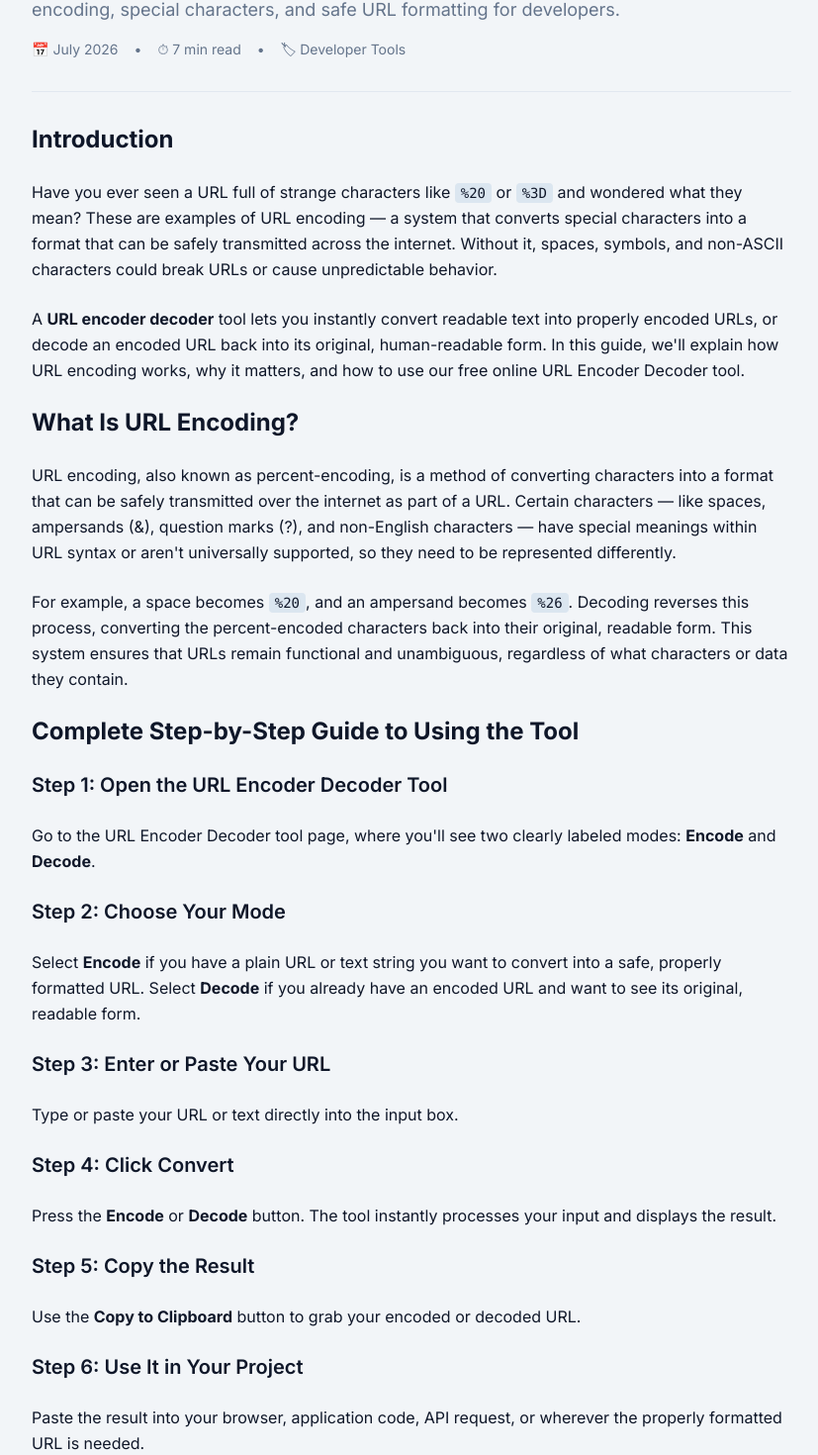
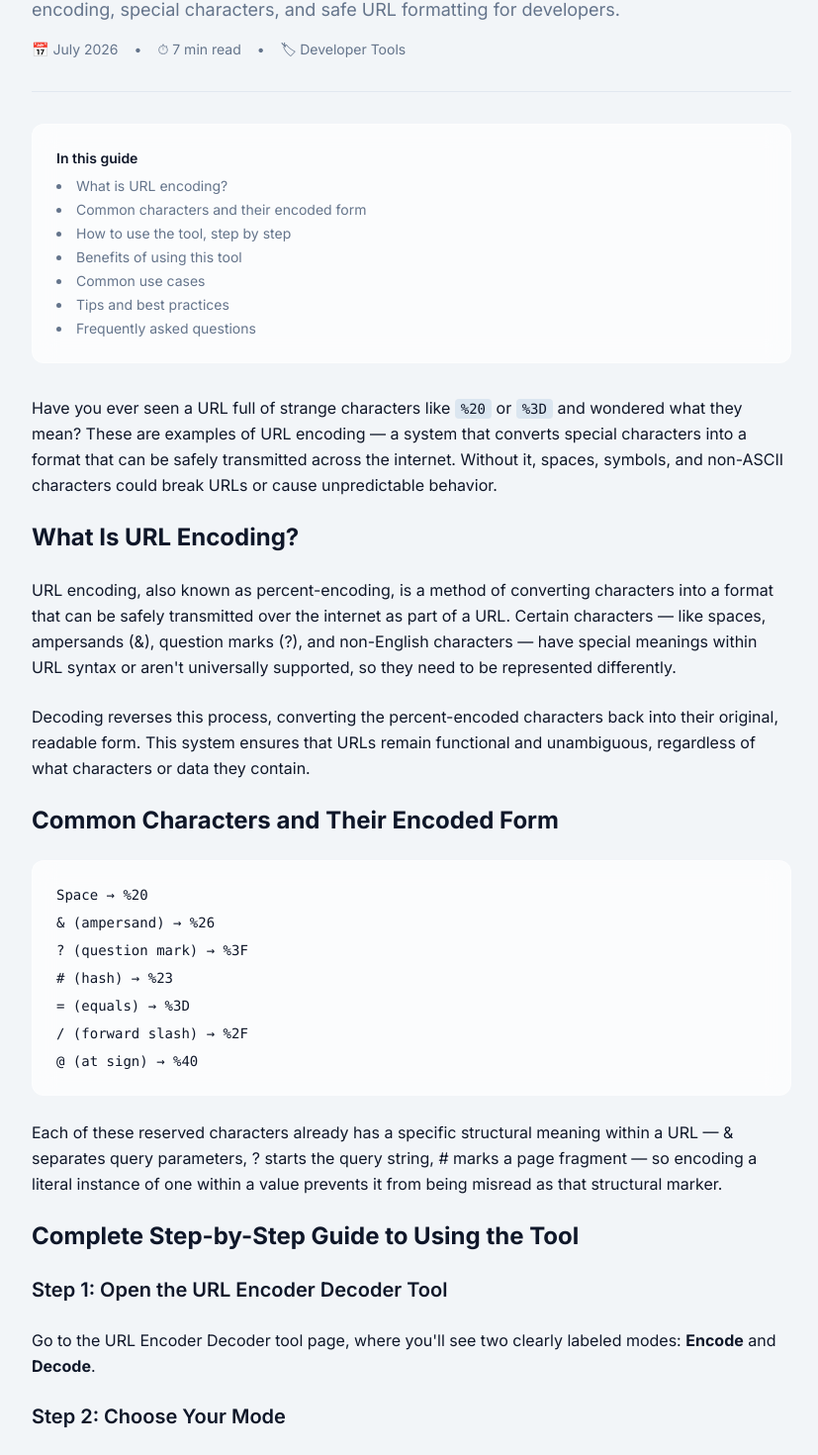
Before and after one commit to surajkumar122024-star/ok01, a Next.js app: page /blog/url-encoder-decoder-guide in a window 1280 px wide. Shown: the part 356-1826 px from the top of the page at 99% size, without its empty margins (224-1051 px from the left). Built offline with nearby package versions, Linux system fonts and the light colour scheme.

Commit message:
Improve url-encoder article: verify encode/decode implementation (accurate), fix breadcrumb, add TOC, common-characters encoding reference table with reserved-character explanation — expand to ~1270 words

```diff
--- a/src/app/blog/url-encoder-decoder-guide/page.tsx
+++ b/src/app/blog/url-encoder-decoder-guide/page.tsx
@@ -15,7 +15,7 @@ export default function UrlEncoderDecoderGuideArticle() {
         {/* Header */}
         <div className="space-y-4">
           <div className="flex items-center gap-2 text-sm text-muted-foreground">
-            <span>Blog</span>
+            <Link href="/blog" className="hover:text-foreground">Blog</Link>
             <span>→</span>
             <span>Developer Tools</span>
           </div>
@@ -36,20 +36,48 @@ export default function UrlEncoderDecoderGuideArticle() {
 
         <hr className="border-border" />
 
+        {/* Table of Contents */}
+        <nav className="glass rounded-xl border p-6 space-y-2 text-sm">
+          <p className="font-semibold mb-2">In this guide</p>
+          <ul className="space-y-1 list-disc list-inside text-muted-foreground">
+            <li><a href="#what-is" className="hover:text-primary">What is URL encoding?</a></li>
+            <li><a href="#table" className="hover:text-primary">Common characters and their encoded form</a></li>
+            <li><a href="#how-to" className="hover:text-primary">How to use the tool, step by step</a></li>
+            <li><a href="#benefits" className="hover:text-primary">Benefits of using this tool</a></li>
+            <li><a href="#use-cases" className="hover:text-primary">Common use cases</a></li>
+            <li><a href="#tips" className="hover:text-primary">Tips and best practices</a></li>
+            <li><a href="#faq" className="hover:text-primary">Frequently asked questions</a></li>
+          </ul>
+        </nav>
+
         {/* Content */}
         <div className="prose prose-neutral dark:prose-invert max-w-none space-y-6 text-base leading-relaxed">
 
-          <h2 className="text-2xl font-bold mt-8">Introduction</h2>
+          <p>Have you ever seen a URL full of strange characters like <code className='px-1.5 py-0.5 bg-muted rounded text-sm'>%20</code> or <code className='px-1.5 py-0.5 bg-muted rounded text-sm'>%3D</code> and wondered what they mean? These are examples of URL encoding — a system that converts special characters into a format that can be safely transmitted across the internet. Without it, spaces, symbols, and non-ASCII characters could break URLs or cause unpredictable behavior.</p>
 
-          <p>Have you ever seen a URL full of strange characters like <code className='px-1.5 py-0.5 bg-muted rounded text-sm'>%20</code> or <code className='px-1.5 py-0.5 bg-muted rounded text-sm'>%3D</code> and wondered what they mean? These are examples of URL encoding — a system that converts special characters into a format that can be safely transmitted across the internet. Without it, spaces, symbols, and non-ASCII characters could break URLs or cause unpredictable behavior.</p>
-          <p>A <strong>URL encoder decoder</strong> tool lets you instantly convert readable text into properly encoded URLs, or decode an encoded URL back into its original, human-readable form. In this guide, we'll explain how URL encoding works, why it matters, and how to use our free online URL Encoder Decoder tool.</p>
-
-          <h2 className="text-2xl font-bold mt-8">What Is URL Encoding?</h2>
+          <h2 id="what-is" className="text-2xl font-bold mt-8">What Is URL Encoding?</h2>
 
           <p>URL encoding, also known as percent-encoding, is a method of converting characters into a format that can be safely transmitted over the internet as part of a URL. Certain characters — like spaces, ampersands (&amp;), question marks (?), and non-English characters — have special meanings within URL syntax or aren't universally supported, so they need to be represented differently.</p>
-          <p>For example, a space becomes <code className='px-1.5 py-0.5 bg-muted rounded text-sm'>%20</code>, and an ampersand becomes <code className='px-1.5 py-0.5 bg-muted rounded text-sm'>%26</code>. Decoding reverses this process, converting the percent-encoded characters back into their original, readable form. This system ensures that URLs remain functional and unambiguous, regardless of what characters or data they contain.</p>
+          <p>Decoding reverses this process, converting the percent-encoded characters back into their original, readable form. This system ensures that URLs remain functional and unambiguous, regardless of what characters or data they contain.</p>
 
-          <h2 className="text-2xl font-bold mt-8">Complete Step-by-Step Guide to Using the Tool</h2>
+          <h2 id="table" className="text-2xl font-bold mt-8">Common Characters and Their Encoded Form</h2>
+          <div className="glass rounded-xl border p-6 space-y-2 font-mono text-sm">
+            <p>Space → %20</p>
+            <p>&amp; (ampersand) → %26</p>
+            <p>? (question mark) → %3F</p>
+            <p># (hash) → %23</p>
+            <p>= (equals) → %3D</p>
+            <p>/ (forward slash) → %2F</p>
+            <p>@ (at sign) → %40</p>
+          </div>
+          <p>
+            Each of these reserved characters already has a specific structural meaning within a URL —
+            & separates query parameters, ? starts the query string, # marks a page fragment — so
+            encoding a literal instance of one within a value prevents it from being misread as that
+            structural marker.
+          </p>
+
+          <h2 id="how-to" className="text-2xl font-bold mt-8">Complete Step-by-Step Guide to Using the Tool</h2>
 
           <h3 className="text-xl font-semibold mt-6">Step 1: Open the URL Encoder Decoder Tool</h3>
           <p>Go to the URL Encoder Decoder tool page, where you'll see two clearly labeled modes: <strong>Encode</strong> and <strong>Decode</strong>.</p>
@@ -77,7 +105,7 @@ export default function UrlEncoderDecoderGuideArticle() {
           <li><strong>Works on all devices</strong>, including desktops, tablets, and smartphones.</li>
           </ul>
 
-          <h2 className="text-2xl font-bold mt-8">Benefits of Using an Online URL Encoder Decoder</h2>
+          <h2 id="benefits" className="text-2xl font-bold mt-8">Benefits of Using an Online URL Encoder Decoder</h2>
 
           <p><strong>1. Prevents Broken Links</strong> Properly encoded URLs ensure special characters don't break links or cause unexpected behavior when shared or clicked.</p>
           <p><strong>2. Simplifies API Development</strong> Developers frequently need to encode query parameters when building API requests — this tool handles it instantly and accurately.</p>
@@ -85,7 +113,7 @@ export default function UrlEncoderDecoderGuideArticle() {
           <p><strong>4. Saves Development Time</strong> Instead of manually referencing encoding tables or writing custom code, you get accurate results in seconds.</p>
           <p><strong>5. Ensures Cross-Browser Compatibility</strong> Properly encoded URLs work consistently across different browsers and systems, avoiding compatibility issues caused by unencoded special characters.</p>
 
-          <h2 className="text-2xl font-bold mt-8">Common Use Cases</h2>
+          <h2 id="use-cases" className="text-2xl font-bold mt-8">Common Use Cases</h2>
 
           <ul className="list-disc pl-6 space-y-2">
           <li><strong>Encoding query parameters</strong> for API requests that include spaces or special characters.</li>
@@ -97,7 +125,7 @@ export default function UrlEncoderDecoderGuideArticle() {
           <li><strong>Testing and validating URLs</strong> during web development and quality assurance processes.</li>
           </ul>
 
-          <h2 className="text-2xl font-bold mt-8">Tips &amp; Best Practices</h2>
+          <h2 id="tips" className="text-2xl font-bold mt-8">Tips &amp; Best Practices</h2>
 
           <ul className="list-disc pl-6 space-y-2">
           <li>Always encode user-generated input before appending it to a URL, especially if it might contain spaces, symbols, or special characters.</li>
@@ -108,7 +136,7 @@ export default function UrlEncoderDecoderGuideArticle() {
           <li>Use this tool alongside a JSON formatter when working with APIs that combine URL parameters and JSON request bodies.</li>
           </ul>
 
-          <h2 className="text-2xl font-bold mt-8">Frequently Asked Questions</h2>
+          <h2 id="faq" className="text-2xl font-bold mt-8">Frequently Asked Questions</h2>
           <h3 className="text-lg font-semibold mt-4">What is URL encoding used for?</h3>
           <p>URL encoding converts special characters, spaces, and symbols into a safe format that can be transmitted correctly across the internet as part of a URL.</p>
           <h3 className="text-lg font-semibold mt-4">Why do spaces become "%20" in URLs?</h3>
```
